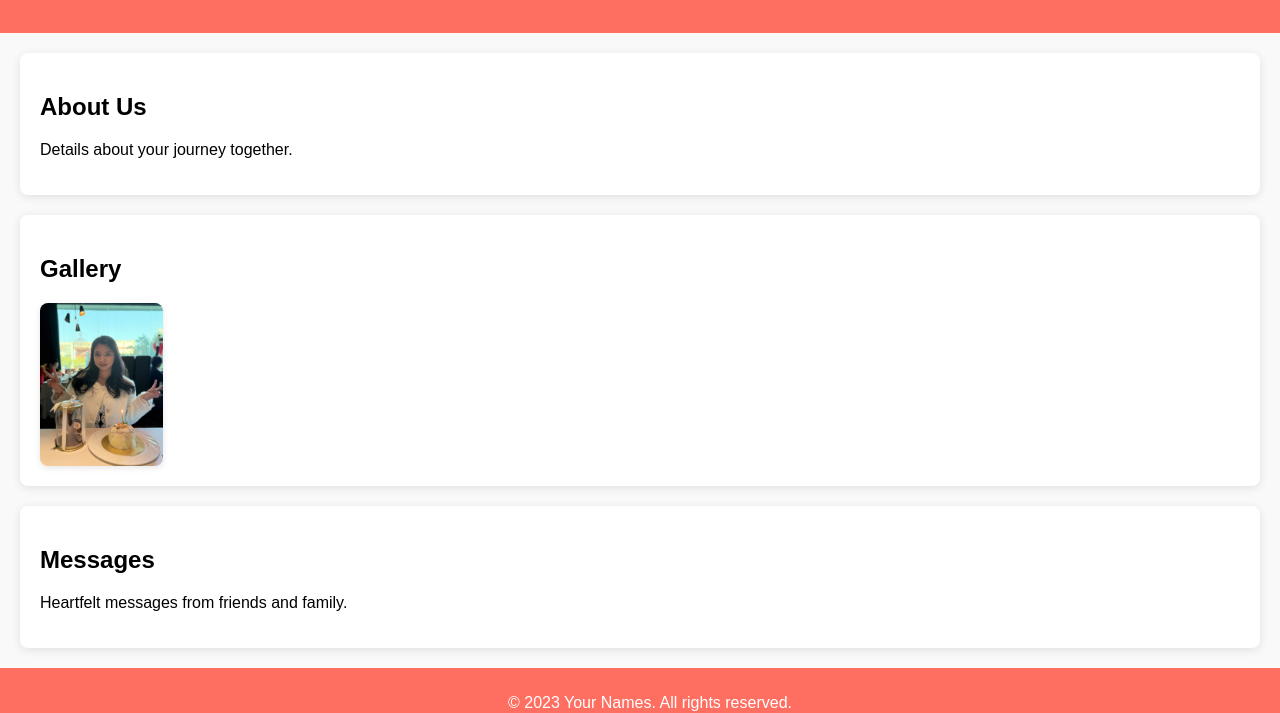
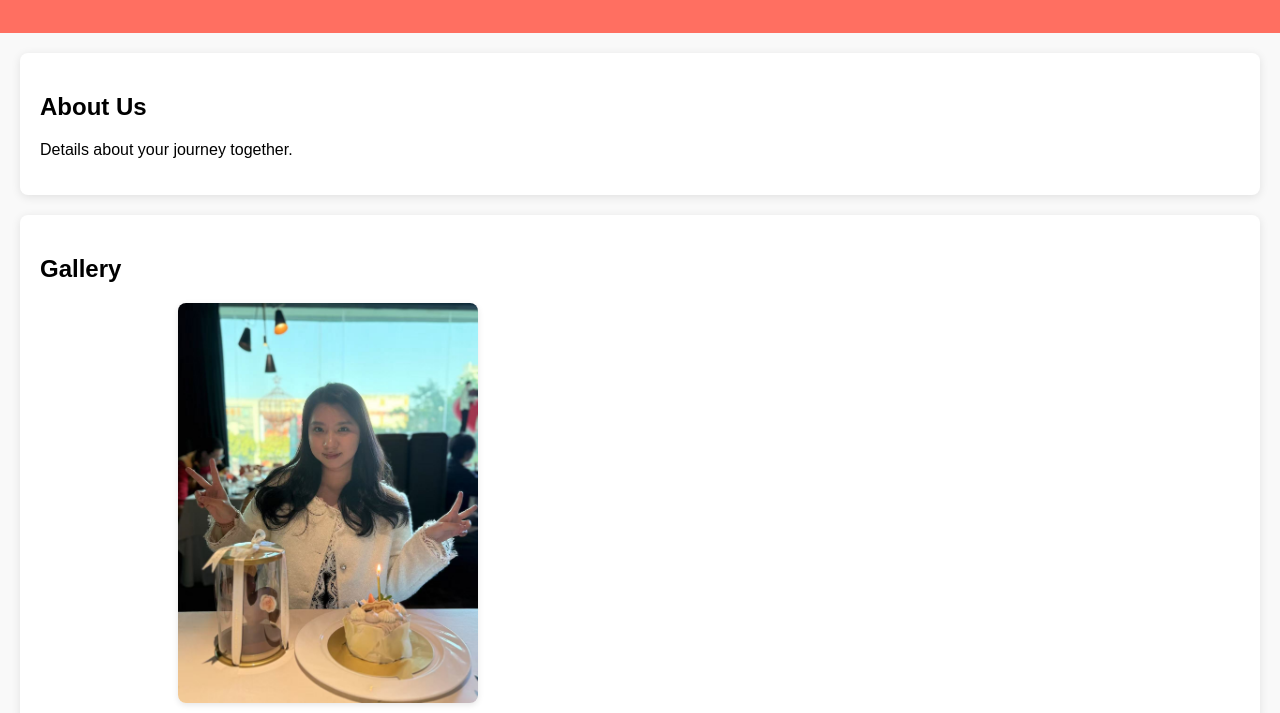
Before and after one commit to Changda666/anniversary-website, a website: page docs/index.html in a window 1280 px wide. Shown: the part 102-815 px from the top of the page. Drawn offline with Linux system fonts and the light colour scheme.

Commit message:
Update style.css

```diff
--- a/docs/styles/style.css
+++ b/docs/styles/style.css
@@ -45,7 +45,7 @@ a:hover {
     text-decoration: underline;
 }
 
-/* ========= 在这里开始追加动画相关的样式 ========= */
+/* ========= 在这里开始追加画廊和动画相关的样式 ========= */
 
 /* 1. 定义关键帧动画 fadeInUp */
 @keyframes fadeInUp {
@@ -59,35 +59,29 @@ a:hover {
   }
 }
 
-/* 2. 初始状态，让所有 gallery 中的图片透明 */
+/* 2. 画廊网格布局：固定列宽 300px，居中对齐 */
+.gallery-grid {
+  display: grid;
+  grid-template-columns: repeat(auto-fill, 300px);
+  justify-content: center;
+  gap: 12px;
+  margin-top: 16px;
+}
+
+/* 3. 图片初始状态与尺寸：宽度 300px，居中放置 */
 .gallery-grid img {
-  width: 100%;           /* 保持响应式：铺满父容器 */
-  max-width: 300px;      /* 不会超出 300px */
+  width: 300px;
   height: auto;
   border-radius: 8px;
   object-fit: cover;
   box-shadow: 0 2px 6px rgba(0,0,0,0.1);
-  opacity: 0;            /* 依旧用于动画初始状态 */
+  opacity: 0;
+  justify-self: center;
 }
 
-
-/* 3. visible 类触发动画 */
+/* 4. visible 类触发动画 */
 .gallery-grid img.visible {
   animation: fadeInUp 0.6s ease-out forwards;
 }
 
-/* 如果还没写 Gallery 布局，也可以一并加上： */
-.gallery-grid {
-  display: grid;
-  /* 由 minmax(150px,1fr) 改为 minmax(120px,1fr) */
-  grid-template-columns: repeat(auto-fill, minmax(120px, 1fr));
-  gap: 12px;
-  margin-top: 16px;
-}
-
 /* ========= 动画样式追加结束 ========= */
-
-
-a:hover {
-    text-decoration: underline;
-}
```
